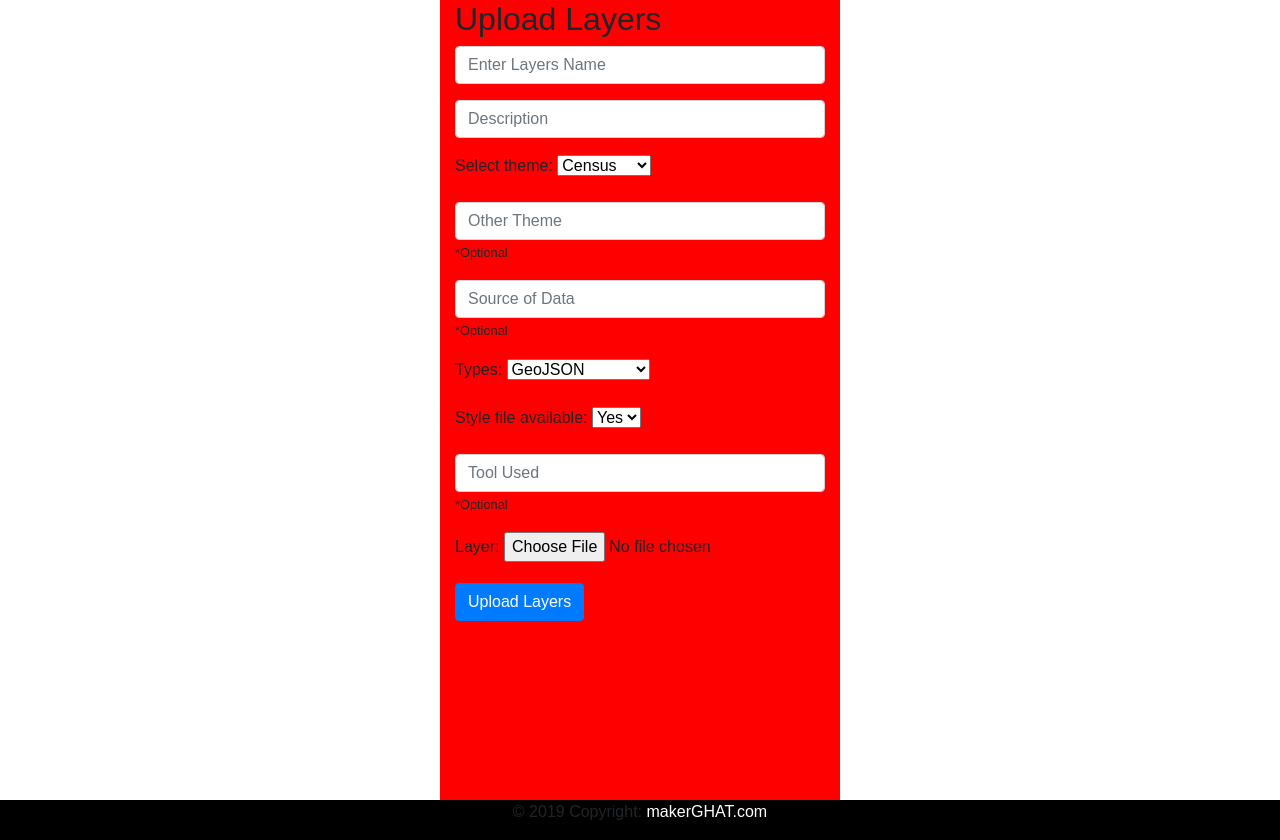
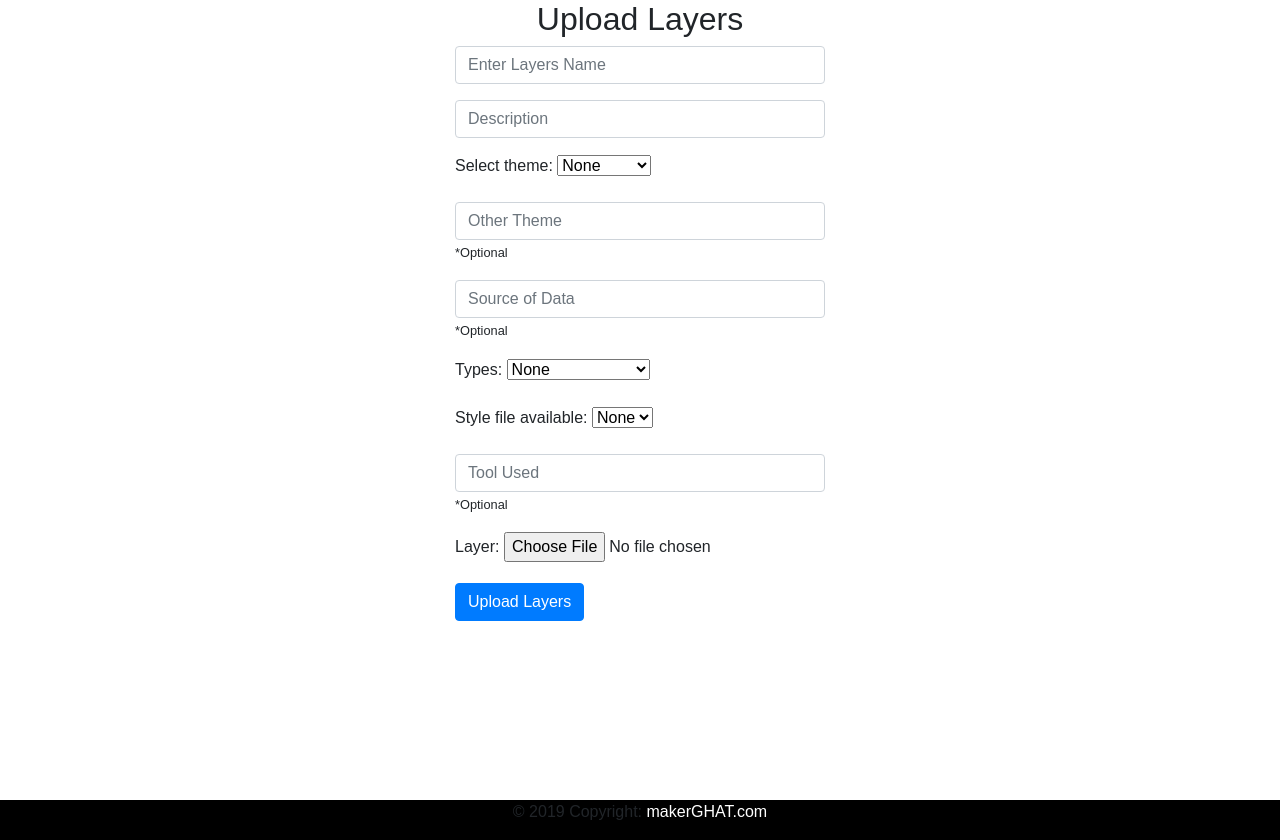
Before and after one commit to AnimeshN/newgis, a Django app: page /uploadlayer/ in a window 1280 px wide. Shown: the part 56-896 px from the top of the page. Run offline with Django 3.2, Linux system fonts and the light colour scheme; some libraries are stand-ins or nearby versions.

Commit message:
upload layer added

```diff
--- a/map/models.py
+++ b/map/models.py
@@ -1,17 +1,20 @@
 from django.db import models
+from django.contrib.auth.models import User
 
 # Create your models here.
 
 
 def user_directory_path(instance, filename):
-    return 'user_{0}/{1}'.format(instance.user.id, filename)
+    return 'user_{0}_{1}/{2}'.format(instance.user.id,instance.user.username,filename)
 
 
 
 class Layers(models.Model):
+	user = models.ForeignKey(User,on_delete=models.PROTECT)
 	name_of_layer = models.CharField(max_length=50)
 	description = models.TextField(max_length=200)
 	select_themes_CHOICES  = (
+			('NON','None'),
 			('CEN','Census'),
 			('EDU','Education'),
 			('RUL','Rural'),
@@ -19,10 +22,11 @@ class Layers(models.Model):
 			('HEL','Health'),
 			('OTH','Other'),
 		)
-	select_theme = models.CharField(max_length=6,choices=select_themes_CHOICES,default='Census')
+	select_theme = models.CharField(max_length=6,choices=select_themes_CHOICES,default='None')
 	if_other = models.CharField(max_length=50)
 	source = models.CharField(max_length=50)
 	types_CHOICES = (
+			('NON','None'),
 			('GJ','GeoJSON'),
 			('EL','Excel'),
 			('CV','CSV'),
@@ -34,15 +38,15 @@ class Layers(models.Model):
 			('PG','PNG'),
 			('JG','JPEG'),
 		)
-	types = models.CharField(max_length=6,choices=types_CHOICES,default='Zipped Shapefile')
-
+	types = models.CharField(max_length=6,choices=types_CHOICES,default='None')
 	style_file_available_CHOICES = (
+			('NON','None'),
 			('Y','Yes'),
 			('N','No'),
 		)
-	style_file_available = models.CharField(max_length=2,choices=style_file_available_CHOICES,default='Yes')
-
-
+	style_file_available = models.CharField(max_length=3,choices=style_file_available_CHOICES,default='None')
 	tool_used = models.CharField(max_length=50)
-
 	layer = models.FileField(upload_to=user_directory_path)
+	created = models.DateTimeField(auto_now_add=True)
+	def __str__(self):
+		return self.name_of_layer
--- a/map/templates/map/base.html
+++ b/map/templates/map/base.html
@@ -78,7 +78,7 @@
             {% endif %}
 
             <li class="nav-item active ">
-            <a class="nav-link" href="#">Upload Data<span class="sr-only">(current)</span></a>
+            <a class="nav-link" href="{% url 'upload_layers' %}">Upload Data<span class="sr-only">(current)</span></a>
           </li>
 
            <li class="nav-item active ">
--- a/map/templates/map/upload_layers.html
+++ b/map/templates/map/upload_layers.html
@@ -5,7 +5,7 @@
 <style>
 .full-screen {
 
-background-color:red;
+
 height: 100vh;
 width: 50vh;
 }
@@ -13,7 +13,7 @@ width: 50vh;
 }
 </style>
 <div class="container .col-sm- full-screen">
-	<h2>Upload Layers</h2>
+	<h2 class="text-center">Upload Layers</h2>
 	<form method='post' enctype='multipart/form-data'>
 	{% csrf_token %}
 	{{ form.as_p }}
--- a/map/urls.py
+++ b/map/urls.py
@@ -1,5 +1,7 @@
 from django.urls import path , include
 from . import views
+from django.conf import settings
+from django.conf.urls.static import static
 # from communitygis.core import views as core_views
 
 
@@ -23,6 +25,6 @@ urlpatterns = [
 
     path('uploadlayer/',views.upload_layers,name='upload_layers')
 
-
-
 ]
+if settings.DEBUG:
+    urlpatterns += static(settings.MEDIA_URL, document_root=settings.MEDIA_ROOT)
--- a/map/views.py
+++ b/map/views.py
@@ -139,8 +139,11 @@ def upload_layers(request):
     if request.method == 'POST':
         form = LayersForm(request.POST, request.FILES)
         if form.is_valid():
-            form.save()
-            return redirect('')
+            file = form.save(commit=False)
+            file.user = request.user
+            file.save()
+            messages.success(request, 'your file is saved on server')
+            return redirect('upload_layers')
     else:
         form = LayersForm()
     return render(request,'map/upload_layers.html',{'form':form})
```
Also changed, not shown: communitygis/settings.py (+6 -1 lines), map/migrations/0001_initial.py, map/migrations/0002_auto_20190510_1543.py (added), map/migrations/0003_auto_20190510_1551.py (added), 1 other file.
